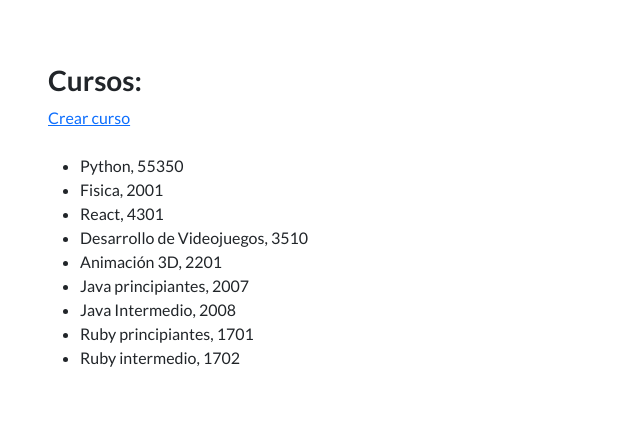
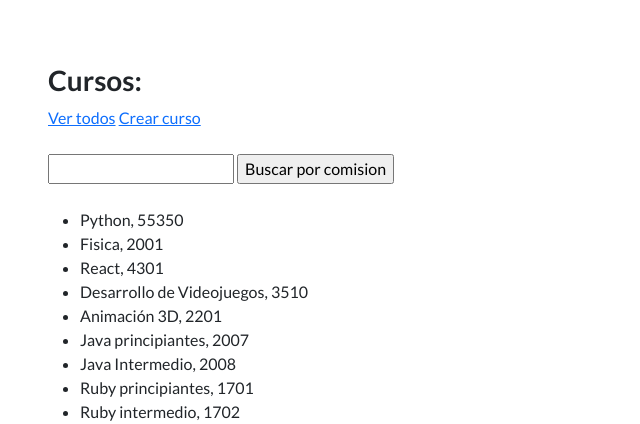
Before and after one commit to pedrorojasg/55350_django, a Django app: page /estudios/cursos/ in a window 1280 px wide. Shown: the part 66-490 px from the top of the page, without its empty margins (0-640 px from the left). Run offline with Django 4.2, Linux system fonts and the light colour scheme; data comes from the database, SQL or seed files in the repository; some libraries are stand-ins or nearby versions.

Commit message:
Agregado formulario de busqueda

```diff
--- a/control_estudios/templates/control_estudios/lista_cursos.html
+++ b/control_estudios/templates/control_estudios/lista_cursos.html
@@ -6,8 +6,15 @@
 
 {% block contenido %}
 <h3>Cursos:</h3>
+<a href="{% url 'lista_cursos' %}">Ver todos</a>
 <a href="{% url 'crear_curso' %}">Crear curso</a>
 <br><br>
+<form action="{% url 'buscar_cursos' %}" method="post">
+  {% csrf_token %}
+  <input type="text" name="busqueda">
+  <input type="submit" value="Buscar por comision">
+</form>
+<br>
 <ul>
   {% for curso in cursos %}
   <li>
--- a/control_estudios/urls.py
+++ b/control_estudios/urls.py
@@ -1,11 +1,14 @@
 from django.contrib import admin
 from django.urls import path
 
-from control_estudios.views import listar_estudiantes, listar_cursos, crear_curso
+from control_estudios.views import (
+    listar_estudiantes, listar_cursos, crear_curso, buscar_cursos
+)
 
 # Son las URLS especificas de la app
 urlpatterns = [
     path("estudiantes/", listar_estudiantes, name="lista_estudiantes"),
     path("cursos/", listar_cursos, name="lista_cursos"),
     path("crear-curso/", crear_curso, name="crear_curso"),
+    path("buscar-cursos/", buscar_cursos, name="buscar_cursos"),
 ]
--- a/control_estudios/views.py
+++ b/control_estudios/views.py
@@ -1,5 +1,6 @@
 from django.shortcuts import render, redirect
 from django.urls import reverse
+from django.db.models import Q
 
 from control_estudios.models import Curso, Estudiante
 from control_estudios.forms import CursoFormulario
@@ -81,3 +82,24 @@
         context={'formulario': formulario}
     )
     return http_response
+
+
+def buscar_cursos(request):
+   if request.method == "POST":
+        data = request.POST
+        busqueda = data["busqueda"]
+        # Filtro simple
+        cursos = Curso.objects.filter(comision__contains=busqueda)
+        # Ejemplo filtro avanzado
+        # cursos = Curso.objects.filter(
+        #     Q(nombre=busqueda) | Q(comision__contains=busqueda)
+        # )
+        contexto = {
+            "cursos": cursos,
+        }
+        http_response = render(
+            request=request,
+            template_name='control_estudios/lista_cursos.html',
+            context=contexto,
+        )
+        return http_response
```
